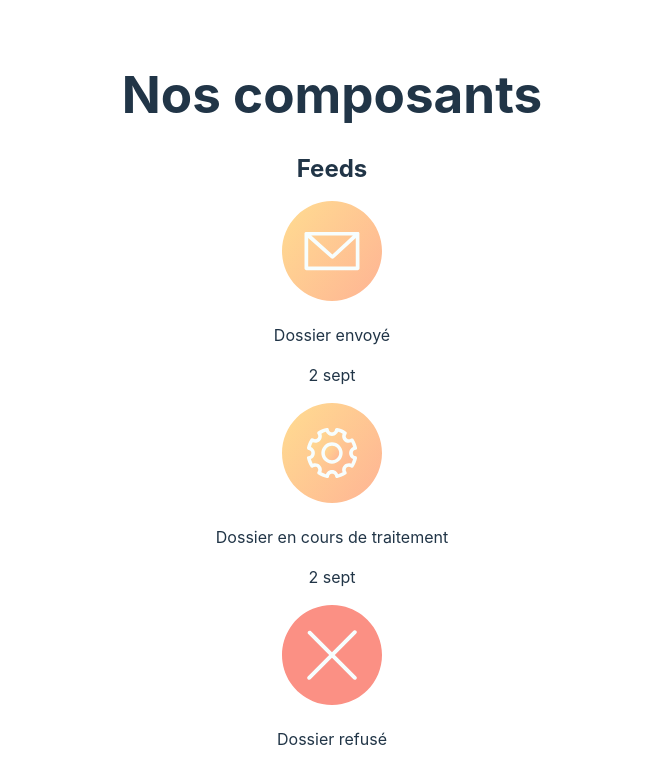
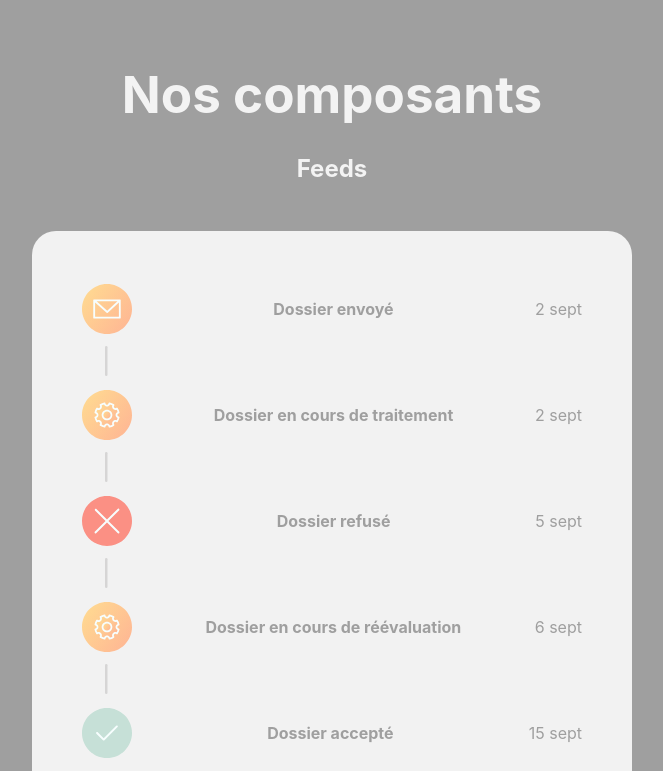
Before and after one commit to TP-Svelte/TP_Svelte_components, a Svelte app: page / in a window 1280 px wide. Shown: the top 771 px of the page, without its empty margins (308-971 px from the left). Built offline with nearby package versions, Linux system fonts and the light colour scheme.

Commit message:
Component with style

```diff
--- a/src/UI/Feeds.svelte
+++ b/src/UI/Feeds.svelte
@@ -7,7 +7,7 @@
     const validated_img = "src/assets/validated.svg";
 </script>
 
-<div>
+<div id="checkpoints">
     {#each checkpoints as checkpoint}
         <div>
             {#if checkpoint[1] === "sent"}
@@ -26,5 +26,42 @@
 </div>
 
 <style>
+    #checkpoints{
+        margin: 50px;
+        background-color: #F2F2F2;
+        padding: 50px;
+        border-radius: 24px;
+    }
+
+    #checkpoints div{
+        display: flex;
+        flex-wrap: wrap;
+        width: 500px;
+        justify-content: space-between;
+        position: relative;
+    }
+
+    #checkpoints div:not(:last-child){
+        margin-bottom: 50px;
+    }
+
+    #checkpoints div:not(:last-child):before{
+        content: url(src/assets/line.svg) ;
+        position: absolute;
+        left: 23px;
+        bottom: -45px;
+    }
+
+    #checkpoints img{
+        width: 50px;
+    }
+
+    #checkpoints p{
+        color: #9F9F9F;
+    }
+
+    #checkpoints div p:nth-child(2){
+        font-weight: 700;
+    }
 
 </style>
--- a/src/app.css
+++ b/src/app.css
@@ -6,7 +6,7 @@
 
   color-scheme: light dark;
   color: rgba(255, 255, 255, 0.87);
-  background-color: #242424;
+  background-color: #9F9F9F;
 
   font-synthesis: none;
   text-rendering: optimizeLegibility;
@@ -66,16 +66,3 @@ button:focus,
 button:focus-visible {
   outline: 4px auto -webkit-focus-ring-color;
 }
-
-@media (prefers-color-scheme: light) {
-  :root {
-    color: #213547;
-    background-color: #ffffff;
-  }
-  a:hover {
-    color: #747bff;
-  }
-  button {
-    background-color: #f9f9f9;
-  }
-}
```
Also changed, not shown: src/assets/line.svg (added).
